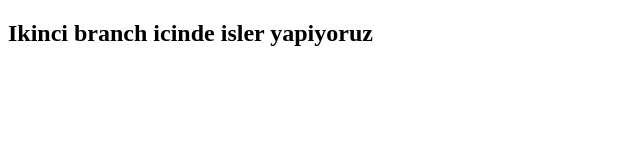
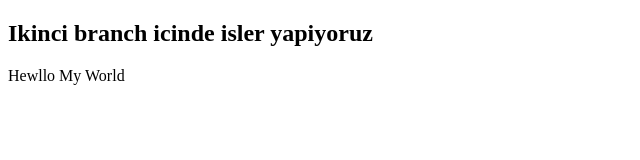
Before and after one commit to obahtiyar/demo-repo2, a plain HTML site: page index.html in a window 1280 px wide. Shown: the whole page, without its empty margins (0-640 px from the left). Drawn offline with Linux system fonts and the light colour scheme.

Commit message:
added farkli bir hello world

```diff
--- a/index.html
+++ b/index.html
@@ -7,5 +7,6 @@
   </head>
   <body>
     <h2>Ikinci branch icinde isler yapiyoruz</h2>
+    <p>Hewllo My World</p>
   </body>
 </html>
```
